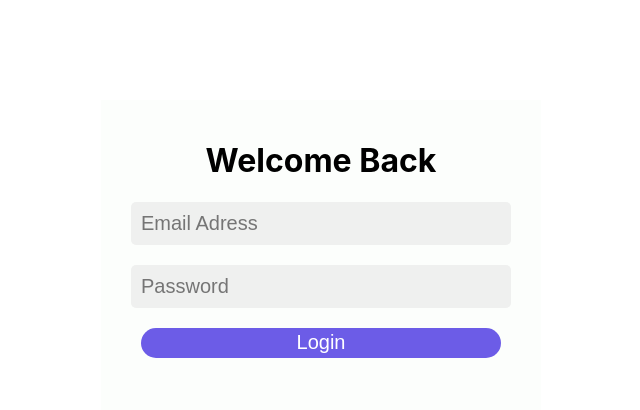
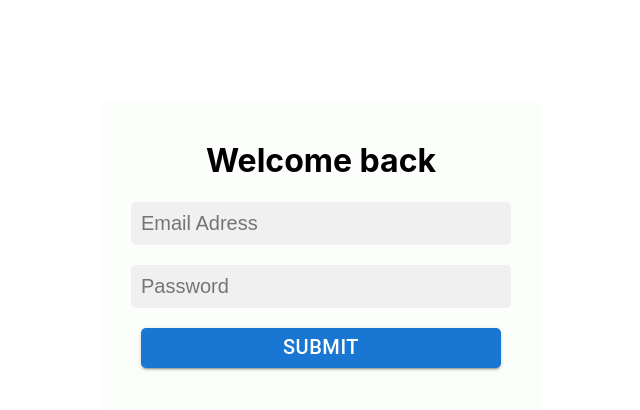
Before and after one commit to nurperi-ars-n/flowers-store, a React (Create React App) app: page /login in a window 1280 px wide. Shown: the top 410 px of the page, without its empty margins (319-959 px from the left). Built offline with nearby package versions, Linux system fonts and the light colour scheme.

Commit message:
added login-form

```diff
--- a/src/Pages/LogIn/Login.js
+++ b/src/Pages/LogIn/Login.js
@@ -1,21 +1,20 @@
 import classes from "../../assets/styles/Login.module.css";
 import React from "react";
+import LoginForm from "../../components/UI/LoginForm";
+import { Button } from "@mui/material";
 
 function Login() {
 	return (
 		<div className={classes.container}>
-			<div>
-				<form className={classes.form}>
-					<div>
-						<h1>Welcome Back</h1>
-					</div>
-					<div className={classes.inputs}>
-						<input placeholder='Email Adress' />
-						<input placeholder='Password' />
-						<button className={classes.submitButton}>Login</button>
-					</div>
-				</form>
-			</div>
+			<form className={classes.form}>
+				<div>
+    	        	<h1>Welcome back</h1>
+        		</div>
+				<div>
+					<LoginForm/>
+					<Button type='submit' variant="contained" color="primary" className={classes.submitButton}>Submit</Button>
+				</div>
+			</form>
 		</div>
 	);
 }
--- a/src/assets/styles/Login.module.css
+++ b/src/assets/styles/Login.module.css
@@ -31,12 +31,7 @@
 .submitButton {
     font-size: 20px;
     color: white;
-    background: rgb(108,92,231);
-    border-radius: 20px;
+    border-radius: 5px;
     width: 90%;
-    height: 30px;
+    height: 40px;
 }
-
-.submitButton:hover {
-    opacity: 0.7;
-}
--- /dev/null
+++ b/src/components/UI/LoginForm.js
@@ -0,0 +1,9 @@
+import classes from '../../assets/styles/Login.module.css'
+
+export default function LoginForm(props) {
+
+    return <div className={classes.inputs}>
+            <input placeholder="Email Adress"/>
+            <input placeholder="Password"/>
+        </div>
+}
```
